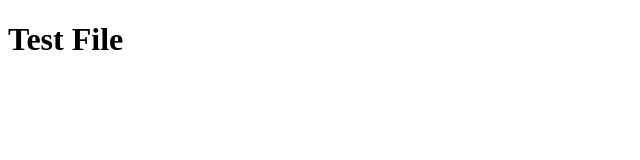
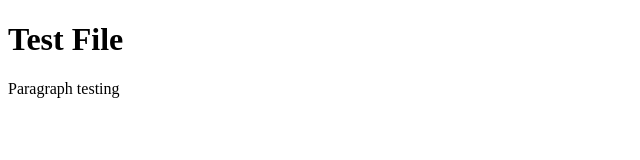
Before and after one commit to Joseph-Galante/Group_Project_1, a plain HTML site: page index.html in a window 1280 px wide. Shown: the whole page, without its empty margins (0-640 px from the left). Drawn offline with Linux system fonts and the light colour scheme.

Commit message:
Added paragraph.

```diff
--- a/index.html
+++ b/index.html
@@ -10,6 +10,7 @@
 
 <body>
     <h1>Test File</h1>
+    <p>Paragraph testing</p>
 </body>
 
 </html>
```
